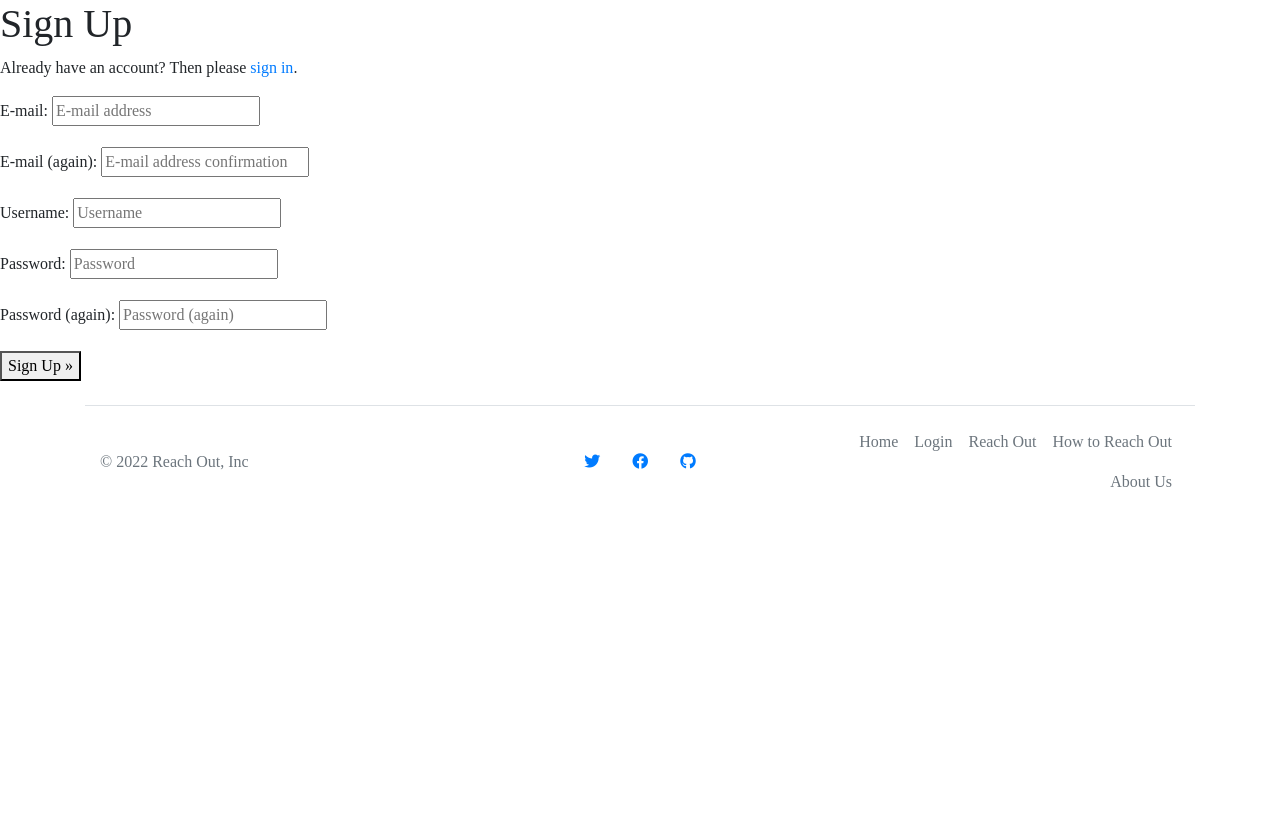
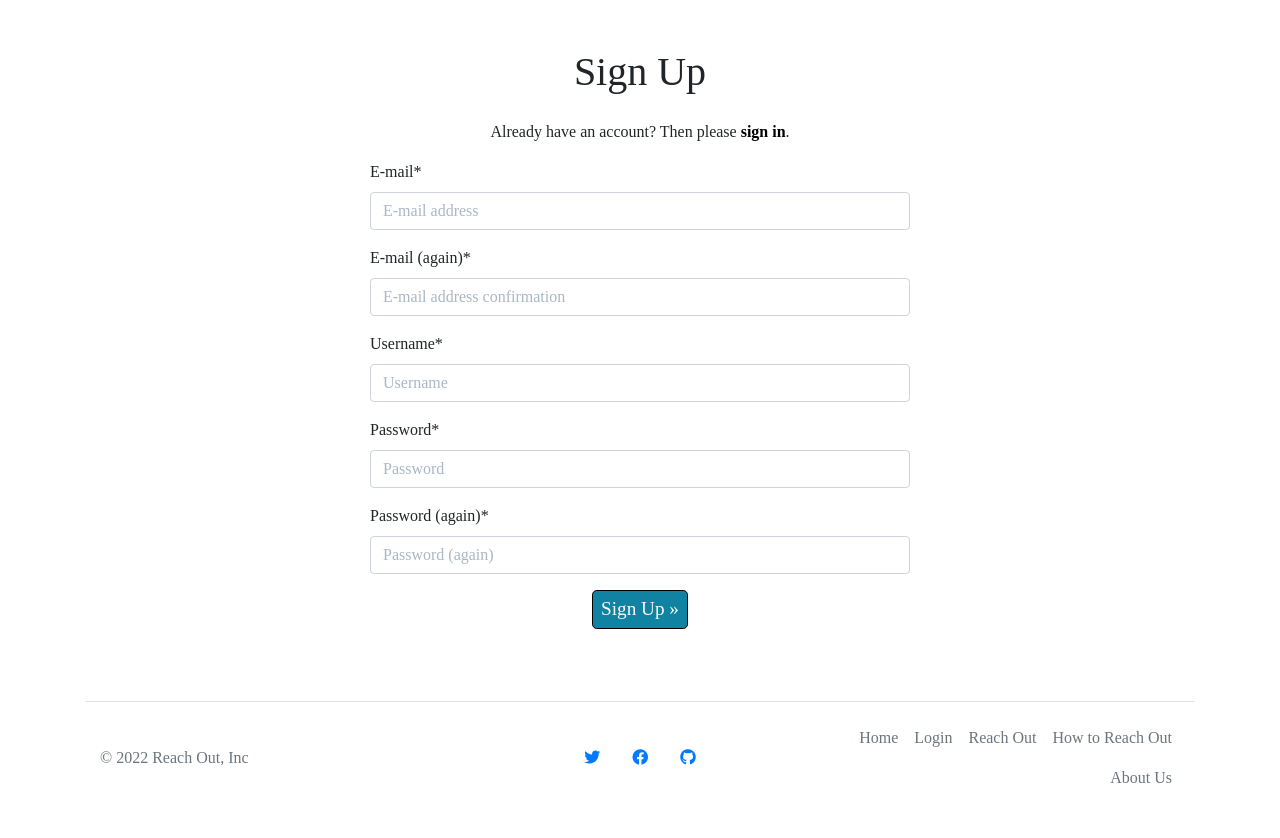
Before and after one commit to nlenno1/team-5-may-2022, a Django app: page /accounts/signup/ in a window 1280 px wide. Shown: the part 46-884 px from the top of the page. Before the commit the page ends 533 px from the top, so only its background shows below. Run offline with Django 3.2, Linux system fonts and the light colour scheme.

Commit message:
style: style allauth forms

```diff
--- /dev/null
+++ b/static/css/allauth.css
@@ -0,0 +1,67 @@
+/* AllAuth Forms */
+
+p a {
+    text-decoration: none;
+    font-weight: 600;
+    color: #000;
+    transition: ease-in-out .3s;
+}
+
+p a:hover {
+    color: #00704a;
+}
+
+button, .button {
+    font-size: 1.2rem;
+    text-decoration: none;
+    padding: 0.25rem 0.5rem;
+    border-radius: 0.25em;
+    border: 1px solid #000;
+    color: #000;
+    transition: .15s ease-in-out;
+    margin: 0;
+    display: inline-block;
+    text-align: center;
+    align-items: flex-start;
+}
+
+.button:hover {
+    text-decoration: none;
+    color: #000;
+}
+
+form button[type="submit"] {
+    background-color: #1083a3;
+    color: #fafafa;
+}
+
+form button[type="submit"]:hover {
+    background-color: rgb(0, 112, 75);
+    color: #fafafa;
+}
+
+.form-control:focus {
+    color: #495057;
+    background-color: #fff;
+    border-color: rgb(0, 112, 75)!important;
+    outline: 0;
+    box-shadow: 0 0 0 0.2rem rgba(0, 112, 75, .25);
+}
+
+#allauth-content {
+    min-height: calc(100vh - 200px)
+}
+
+#allauth-content .form-group label {
+    width: 100%;
+    text-align: left !important;
+}
+
+.allauth-form-inner-content .text-center {
+    margin-top: 2rem;
+    margin-bottom: 3rem
+}
+
+.allauth-form-inner-content input::placeholder {
+    color: #aab7c4;
+}
--- a/templates/allauth/account/account_inactive.html
+++ b/templates/allauth/account/account_inactive.html
@@ -4,8 +4,8 @@
 
 {% block head_title %}{% trans "Account Inactive" %}{% endblock %}
 
-{% block content %}
-<h1>{% trans "Account Inactive" %}</h1>
+{% block inner_content %}
+<h1 class="mb-4">{% trans "Account Inactive" %}</h1>
 
 <p>{% trans "This account is inactive." %}</p>
 {% endblock %}
--- a/templates/allauth/account/base.html
+++ b/templates/allauth/account/base.html
@@ -1 +1,20 @@
 {% extends "base.html" %}
+
+{% load static %}
+
+{% block extra_css %}
+  <link rel="stylesheet" href="{% static 'css/allauth.css' %}">
+{% endblock %}
+
+{% block content %}
+  <div id="allauth-content" class="container container-header">
+    <div class="row">
+      <div class="col-12 col-md-6 offset-md-3 text-center text-md-start">
+        <div class="allauth-form-inner-content my-5">
+          {% block inner_content %}
+          {% endblock %}
+        </div>
+      </div>
+    </div>
+  </div>
+{% endblock %}
--- a/templates/allauth/account/email.html
+++ b/templates/allauth/account/email.html
@@ -4,8 +4,8 @@
 
 {% block head_title %}{% trans "Account" %}{% endblock %}
 
-{% block content %}
-    <h1>{% trans "E-mail Addresses" %}</h1>
+{% block inner_content %}
+    <h1 class="mb-4">{% trans "E-mail Addresses" %}</h1>
 {% if user.emailaddress_set.all %}
 <p>{% trans 'The following e-mail addresses are associated with your account:' %}</p>
 
@@ -49,7 +49,7 @@
 
     <form method="post" action="{% url 'account_email' %}" class="add_email">
         {% csrf_token %}
-        {{ form.as_p }}
+        {{ form|crispy }}
         <button name="action_add" type="submit">{% trans "Add E-mail" %}</button>
     </form>
 
--- a/templates/allauth/account/email_confirm.html
+++ b/templates/allauth/account/email_confirm.html
@@ -6,8 +6,8 @@
 {% block head_title %}{% trans "Confirm E-mail Address" %}{% endblock %}
 
 
-{% block content %}
-<h1>{% trans "Confirm E-mail Address" %}</h1>
+{% block inner_content %}
+<h1 class="mb-4">{% trans "Confirm E-mail Address" %}</h1>
 
 {% if confirmation %}
 
--- a/templates/allauth/account/login.html
+++ b/templates/allauth/account/login.html
@@ -5,9 +5,9 @@
 
 {% block head_title %}{% trans "Sign In" %}{% endblock %}
 
-{% block content %}
+{% block inner_content %}
 
-<h1>{% trans "Sign In" %}</h1>
+<h1 class="mb-4">{% trans "Sign In" %}</h1>
 
 {% get_providers as socialaccount_providers %}
 
@@ -35,7 +35,7 @@ for a {{ site_name }} account and sign in below:{% endblocktrans %}</p>
 
 <form class="login" method="POST" action="{% url 'account_login' %}">
   {% csrf_token %}
-  {{ form.as_p }}
+  {{ form|crispy }}
   {% if redirect_field_value %}
   <input type="hidden" name="{{ redirect_field_name }}" value="{{ redirect_field_value }}" />
   {% endif %}
--- a/templates/allauth/account/logout.html
+++ b/templates/allauth/account/logout.html
@@ -4,8 +4,8 @@
 
 {% block head_title %}{% trans "Sign Out" %}{% endblock %}
 
-{% block content %}
-<h1>{% trans "Sign Out" %}</h1>
+{% block inner_content %}
+<h1 class="mb-4">{% trans "Sign Out" %}</h1>
 
 <p>{% trans 'Are you sure you want to sign out?' %}</p>
 
--- a/templates/allauth/account/password_change.html
+++ b/templates/allauth/account/password_change.html
@@ -4,12 +4,12 @@
 
 {% block head_title %}{% trans "Change Password" %}{% endblock %}
 
-{% block content %}
-    <h1>{% trans "Change Password" %}</h1>
+{% block inner_content %}
+    <h1 class="mb-4">{% trans "Change Password" %}</h1>
 
     <form method="POST" action="{% url 'account_change_password' %}" class="password_change">
         {% csrf_token %}
-        {{ form.as_p }}
+        {{ form|crispy }}
         <button type="submit" name="action">{% trans "Change Password" %}</button>
     </form>
 {% endblock %}
--- a/templates/allauth/account/password_reset.html
+++ b/templates/allauth/account/password_reset.html
@@ -5,9 +5,9 @@
 
 {% block head_title %}{% trans "Password Reset" %}{% endblock %}
 
-{% block content %}
+{% block inner_content %}
 
-    <h1>{% trans "Password Reset" %}</h1>
+    <h1 class="mb-4">{% trans "Password Reset" %}</h1>
     {% if user.is_authenticated %}
     {% include "account/snippets/already_logged_in.html" %}
     {% endif %}
@@ -16,7 +16,7 @@
 
     <form method="POST" action="{% url 'account_reset_password' %}" class="password_reset">
         {% csrf_token %}
-        {{ form.as_p }}
+        {{ form|crispy }}
         <input type="submit" value="{% trans 'Reset My Password' %}" />
     </form>
 
--- a/templates/allauth/account/password_reset_done.html
+++ b/templates/allauth/account/password_reset_done.html
@@ -5,8 +5,8 @@
 
 {% block head_title %}{% trans "Password Reset" %}{% endblock %}
 
-{% block content %}
-    <h1>{% trans "Password Reset" %}</h1>
+{% block inner_content %}
+    <h1 class="mb-4">{% trans "Password Reset" %}</h1>
 
     {% if user.is_authenticated %}
     {% include "account/snippets/already_logged_in.html" %}
--- a/templates/allauth/account/password_reset_from_key.html
+++ b/templates/allauth/account/password_reset_from_key.html
@@ -3,8 +3,8 @@
 {% load i18n %}
 {% block head_title %}{% trans "Change Password" %}{% endblock %}
 
-{% block content %}
-    <h1>{% if token_fail %}{% trans "Bad Token" %}{% else %}{% trans "Change Password" %}{% endif %}</h1>
+{% block inner_content %}
+    <h1 class="mb-4">{% if token_fail %}{% trans "Bad Token" %}{% else %}{% trans "Change Password" %}{% endif %}</h1>
 
     {% if token_fail %}
         {% url 'account_reset_password' as passwd_reset_url %}
@@ -13,7 +13,7 @@
         {% if form %}
             <form method="POST" action="{{ action_url }}">
                 {% csrf_token %}
-                {{ form.as_p }}
+                {{ form|crispy }}
                 <input type="submit" name="action" value="{% trans 'change password' %}"/>
             </form>
         {% else %}
--- a/templates/allauth/account/password_reset_from_key_done.html
+++ b/templates/allauth/account/password_reset_from_key_done.html
@@ -3,7 +3,7 @@
 {% load i18n %}
 {% block head_title %}{% trans "Change Password" %}{% endblock %}
 
-{% block content %}
-    <h1>{% trans "Change Password" %}</h1>
+{% block inner_content %}
+    <h1 class="mb-4">{% trans "Change Password" %}</h1>
     <p>{% trans 'Your password is now changed.' %}</p>
 {% endblock %}
--- a/templates/allauth/account/password_set.html
+++ b/templates/allauth/account/password_set.html
@@ -4,12 +4,12 @@
 
 {% block head_title %}{% trans "Set Password" %}{% endblock %}
 
-{% block content %}
-    <h1>{% trans "Set Password" %}</h1>
+{% block inner_content %}
+    <h1 class="mb-4">{% trans "Set Password" %}</h1>
 
     <form method="POST" action="{% url 'account_set_password' %}" class="password_set">
         {% csrf_token %}
-        {{ form.as_p }}
+        {{ form|crispy }}
         <input type="submit" name="action" value="{% trans 'Set Password' %}"/>
     </form>
 {% endblock %}
--- a/templates/allauth/account/signup.html
+++ b/templates/allauth/account/signup.html
@@ -4,14 +4,14 @@
 
 {% block head_title %}{% trans "Signup" %}{% endblock %}
 
-{% block content %}
-<h1>{% trans "Sign Up" %}</h1>
+{% block inner_content %}
+<h1 class="mb-4">{% trans "Sign Up" %}</h1>
 
 <p>{% blocktrans %}Already have an account? Then please <a href="{{ login_url }}">sign in</a>.{% endblocktrans %}</p>
 
 <form class="signup" id="signup_form" method="post" action="{% url 'account_signup' %}">
   {% csrf_token %}
-  {{ form.as_p }}
+  {{ form|crispy }}
   {% if redirect_field_value %}
   <input type="hidden" name="{{ redirect_field_name }}" value="{{ redirect_field_value }}" />
   {% endif %}
--- a/templates/allauth/account/signup_closed.html
+++ b/templates/allauth/account/signup_closed.html
@@ -4,8 +4,8 @@
 
 {% block head_title %}{% trans "Sign Up Closed" %}{% endblock %}
 
-{% block content %}
-<h1>{% trans "Sign Up Closed" %}</h1>
+{% block inner_content %}
+<h1 class="mb-4">{% trans "Sign Up Closed" %}</h1>
 
 <p>{% trans "We are sorry, but the sign up is currently closed." %}</p>
 {% endblock %}
--- a/templates/allauth/account/verification_sent.html
+++ b/templates/allauth/account/verification_sent.html
@@ -4,8 +4,8 @@
 
 {% block head_title %}{% trans "Verify Your E-mail Address" %}{% endblock %}
 
-{% block content %}
-    <h1>{% trans "Verify Your E-mail Address" %}</h1>
+{% block inner_content %}
+    <h1 class="mb-4">{% trans "Verify Your E-mail Address" %}</h1>
 
     <p>{% blocktrans %}We have sent an e-mail to you for verification. Follow the link provided to finalize the signup process. Please contact us if you do not receive it within a few minutes.{% endblocktrans %}</p>
 
--- a/templates/allauth/account/verified_email_required.html
+++ b/templates/allauth/account/verified_email_required.html
@@ -4,8 +4,8 @@
 
 {% block head_title %}{% trans "Verify Your E-mail Address" %}{% endblock %}
 
-{% block content %}
-<h1>{% trans "Verify Your E-mail Address" %}</h1>
+{% block inner_content %}
+<h1 class="mb-4">{% trans "Verify Your E-mail Address" %}</h1>
 
 {% url 'account_email' as email_url %}
 
```
